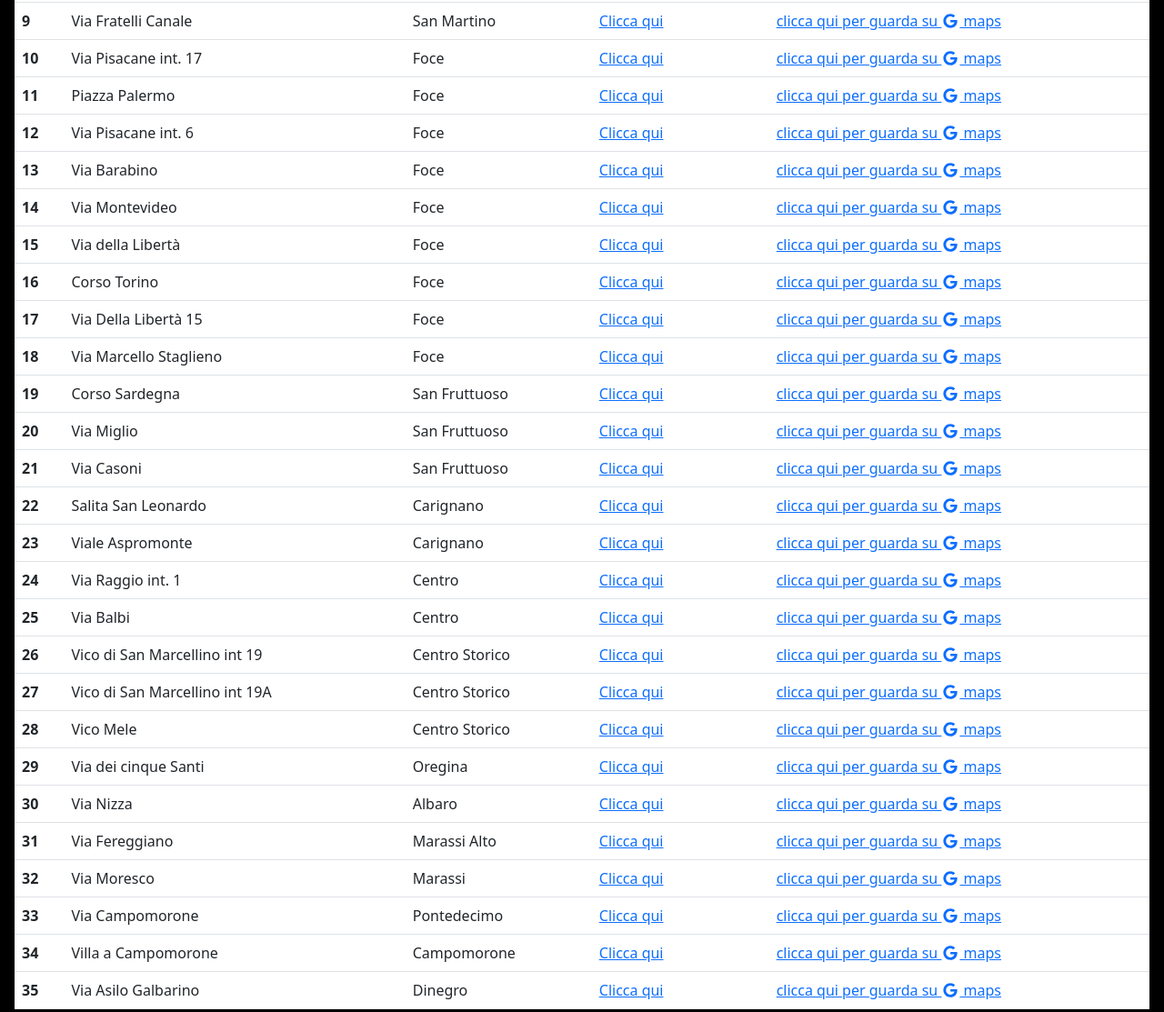
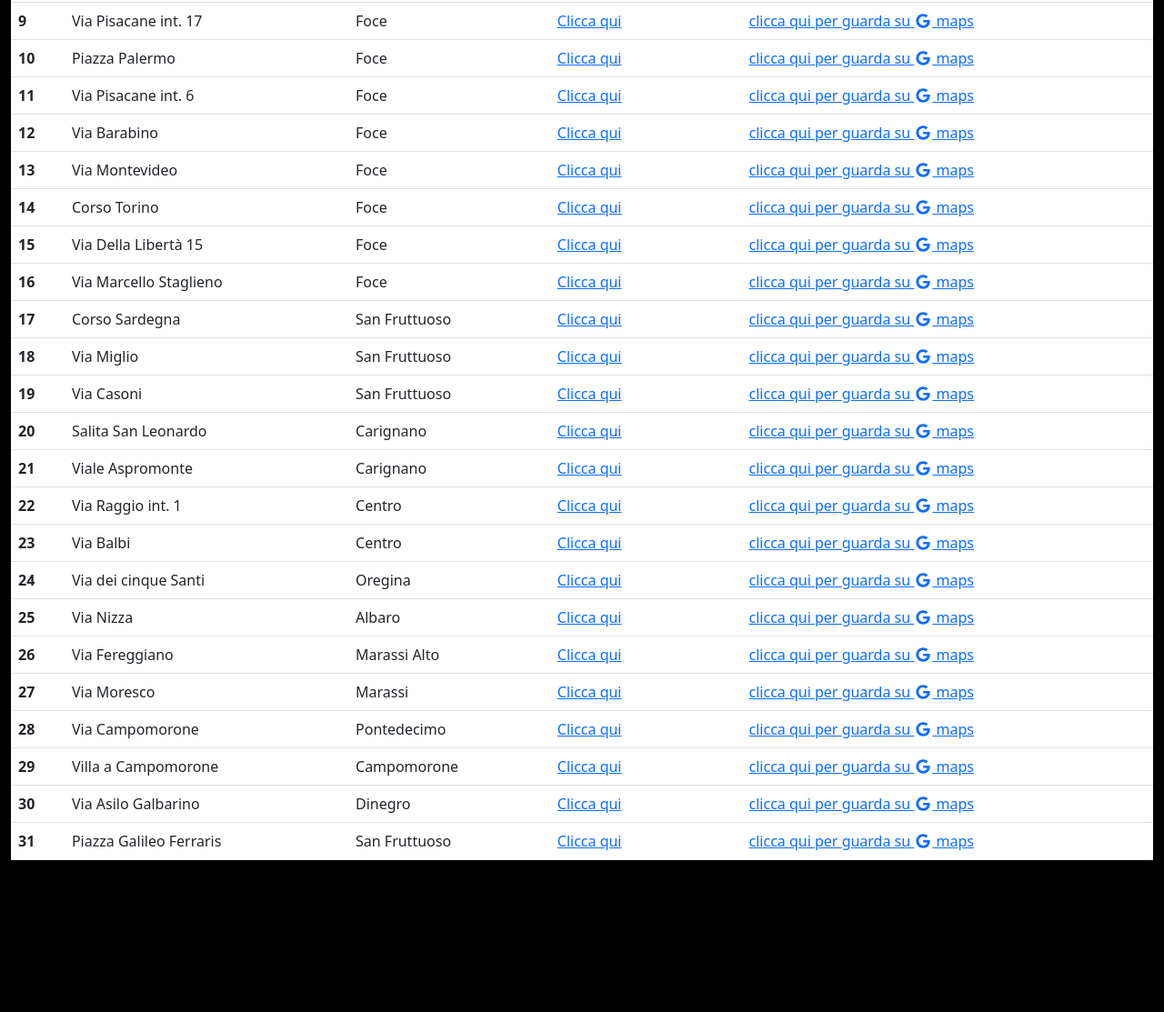
Before and after one commit to halex22/elenco-appartamenti-aux, a plain HTML site: page index.html in a window 1280 px wide. Shown: the part 738-1851 px from the top of the page at 91% size. After the commit the page ends 1716 px from the top, so only its background shows below. Drawn offline with nearby package versions, Linux system fonts and the light colour scheme.

Commit message:
add piazza galileo ferrais

```diff
--- a/index.html
+++ b/index.html
@@ -84,7 +84,7 @@
         <p><a href="https://www.servizistudenti.com/appartamenti">Torna al sito completo</a></p>
       </div>
     </div>
-    <div class="table-container">
+    <div class="table-container container-fluid">
       <table class="table table-responsive table-hover ">
         <thead>
           <tr>
@@ -179,16 +179,6 @@
 
           <tr>
             <th scope="row">9</th>
-            <td>Via Fratelli Canale</td>
-            <td>San Martino</td>
-            <td>
-              <a href="https://www.servizistudenti.com/altre-zone#1255904018" target="_blank" rel="noopener noreferrer">Clicca qui</a>
-            </td>
-            <td><a href="https://goo.gl/maps/AWBrpyCH5rTb5Nrz8" target="_blank" rel="noopener noreferrer">clicca qui per guarda su <i class="fa-brands fa-google"></i> maps</a></td>
-            </tr>
-
-          <tr>
-            <th scope="row">10</th>
             <td>Via Pisacane int. 17</td>
             <td>Foce</td>
             <td>
@@ -198,7 +188,7 @@
             </tr>
 
           <tr>
-            <th scope="row">11</th>
+            <th scope="row">10</th>
             <td>Piazza Palermo</td>
             <td>Foce</td>
             <td>
@@ -208,7 +198,7 @@
             </tr>
 
           <tr>
-            <th scope="row">12</th>
+            <th scope="row">11</th>
             <td>Via Pisacane int. 6</td>
             <td>Foce</td>
             <td>
@@ -218,7 +208,7 @@
             </tr>
 
           <tr>
-            <th scope="row">13</th>
+            <th scope="row">12</th>
             <td>Via Barabino</td>
             <td>Foce</td>
             <td>
@@ -228,7 +218,7 @@
             </tr>
 
           <tr>
-            <th scope="row">14</th>
+            <th scope="row">13</th>
             <td>Via Montevideo</td>
             <td>Foce</td>
             <td>
@@ -238,17 +228,7 @@
             </tr>
 
           <tr>
-            <th scope="row">15</th>
-            <td>Via della Libertà</td>
-            <td>Foce</td>
-            <td>
-              <a href="https://www.servizistudenti.com/foce#1579821544" target="_blank" rel="noopener noreferrer">Clicca qui</a>
-            </td>
-            <td><a href="https://goo.gl/maps/Ygjgtr5HGUQHcMKW9" target="_blank" rel="noopener noreferrer">clicca qui per guarda su <i class="fa-brands fa-google"></i> maps</a></td>
-            </tr>
-
-          <tr>
-            <th scope="row">16</th>
+            <th scope="row">14</th>
             <td>Corso Torino</td>
             <td>Foce</td>
             <td>
@@ -258,7 +238,7 @@
             </tr>
 
           <tr>
-            <th scope="row">17</th>
+            <th scope="row">15</th>
             <td>Via Della Libertà 15</td>
             <td>Foce</td>
             <td>
@@ -268,7 +248,7 @@
             </tr>
 
           <tr>
-            <th scope="row">18</th>
+            <th scope="row">16</th>
             <td>Via Marcello Staglieno</td>
             <td>Foce</td>
             <td>
@@ -278,7 +258,7 @@
             </tr>
 
           <tr>
-            <th scope="row">19</th>
+            <th scope="row">17</th>
             <td>Corso Sardegna</td>
             <td>San Fruttuoso</td>
             <td>
@@ -288,7 +268,7 @@
             </tr>
 
           <tr>
-            <th scope="row">20</th>
+            <th scope="row">18</th>
             <td>Via Miglio</td>
             <td>San Fruttuoso</td>
             <td>
@@ -298,7 +278,7 @@
             </tr>
 
           <tr>
-            <th scope="row">21</th>
+            <th scope="row">19</th>
             <td>Via Casoni</td>
             <td>San Fruttuoso</td>
             <td>
@@ -308,7 +288,7 @@
             </tr>
 
           <tr>
-            <th scope="row">22</th>
+            <th scope="row">20</th>
             <td>Salita San Leonardo</td>
             <td>Carignano</td>
             <td>
@@ -318,7 +298,7 @@
             </tr>
 
           <tr>
-            <th scope="row">23</th>
+            <th scope="row">21</th>
             <td>Viale Aspromonte</td>
             <td>Carignano</td>
             <td>
@@ -328,7 +308,7 @@
             </tr>
 
           <tr>
-            <th scope="row">24</th>
+            <th scope="row">22</th>
             <td>Via Raggio int. 1</td>
             <td>Centro</td>
             <td>
@@ -338,7 +318,7 @@
             </tr>
 
           <tr>
-            <th scope="row">25</th>
+            <th scope="row">23</th>
             <td>Via Balbi</td>
             <td>Centro</td>
             <td>
@@ -348,37 +328,7 @@
             </tr>
 
           <tr>
-            <th scope="row">26</th>
-            <td>Vico di San Marcellino int 19</td>
-            <td>Centro Storico</td>
-            <td>
-              <a href="https://www.servizistudenti.com/centro#1992802127" target="_blank" rel="noopener noreferrer">Clicca qui</a>
-            </td>
-            <td><a href="https://goo.gl/maps/xLysLHqRDXehezQR6" target="_blank" rel="noopener noreferrer">clicca qui per guarda su <i class="fa-brands fa-google"></i> maps</a></td>
-            </tr>
-
-          <tr>
-            <th scope="row">27</th>
-            <td>Vico di San Marcellino int 19A</td>
-            <td>Centro Storico</td>
-            <td>
-              <a href="https://www.servizistudenti.com/centro#1528996743" target="_blank" rel="noopener noreferrer">Clicca qui</a>
-            </td>
-            <td><a href="https://goo.gl/maps/xLysLHqRDXehezQR6" target="_blank" rel="noopener noreferrer">clicca qui per guarda su <i class="fa-brands fa-google"></i> maps</a></td>
-            </tr>
-
-          <tr>
-            <th scope="row">28</th>
-            <td>Vico Mele</td>
-            <td>Centro Storico</td>
-            <td>
-              <a href="https://www.servizistudenti.com/centro#1590821349" target="_blank" rel="noopener noreferrer">Clicca qui</a>
-            </td>
-            <td><a href="https://goo.gl/maps/pbtdVbUZz1m2BobVA" target="_blank" rel="noopener noreferrer">clicca qui per guarda su <i class="fa-brands fa-google"></i> maps</a></td>
-            </tr>
-
-          <tr>
-            <th scope="row">29</th>
+            <th scope="row">24</th>
             <td>Via dei cinque Santi</td>
             <td>Oregina</td>
             <td>
@@ -388,7 +338,7 @@
             </tr>
 
           <tr>
-            <th scope="row">30</th>
+            <th scope="row">25</th>
             <td>Via Nizza</td>
             <td>Albaro</td>
             <td>
@@ -398,7 +348,7 @@
             </tr>
 
           <tr>
-            <th scope="row">31</th>
+            <th scope="row">26</th>
             <td>Via Fereggiano</td>
             <td>Marassi Alto</td>
             <td>
@@ -408,7 +358,7 @@
             </tr>
 
           <tr>
-            <th scope="row">32</th>
+            <th scope="row">27</th>
             <td>Via Moresco</td>
             <td>Marassi </td>
             <td>
@@ -418,7 +368,7 @@
             </tr>
 
           <tr>
-            <th scope="row">33</th>
+            <th scope="row">28</th>
             <td>Via Campomorone</td>
             <td>Pontedecimo</td>
             <td>
@@ -428,7 +378,7 @@
             </tr>
 
           <tr>
-            <th scope="row">34</th>
+            <th scope="row">29</th>
             <td>Villa a Campomorone</td>
             <td>Campomorone</td>
             <td>
@@ -438,13 +388,23 @@
             </tr>
 
           <tr>
-            <th scope="row">35</th>
+            <th scope="row">30</th>
             <td>Via Asilo Galbarino</td>
             <td>Dinegro</td>
             <td>
               <a href="https://www.servizistudenti.com/altre-zone#1232866551" target="_blank" rel="noopener noreferrer">Clicca qui</a>
             </td>
             <td><a href="https://goo.gl/maps/n2otJNnRpatn8xEJ6" target="_blank" rel="noopener noreferrer">clicca qui per guarda su <i class="fa-brands fa-google"></i> maps</a></td>
+            </tr>
+
+          <tr>
+            <th scope="row">31</th>
+            <td>Piazza Galileo Ferraris</td>
+            <td>San Fruttuoso</td>
+            <td>
+              <a href="&quot;https://www.servizistudenti.com/san-fruttuoso#1867494657&quot;" target="_blank" rel="noopener noreferrer">Clicca qui</a>
+            </td>
+            <td><a href="https://goo.gl/maps/rqsrxNf2dHavTeby6" target="_blank" rel="noopener noreferrer">clicca qui per guarda su <i class="fa-brands fa-google"></i> maps</a></td>
             </tr>
 
         </tbody>
```
